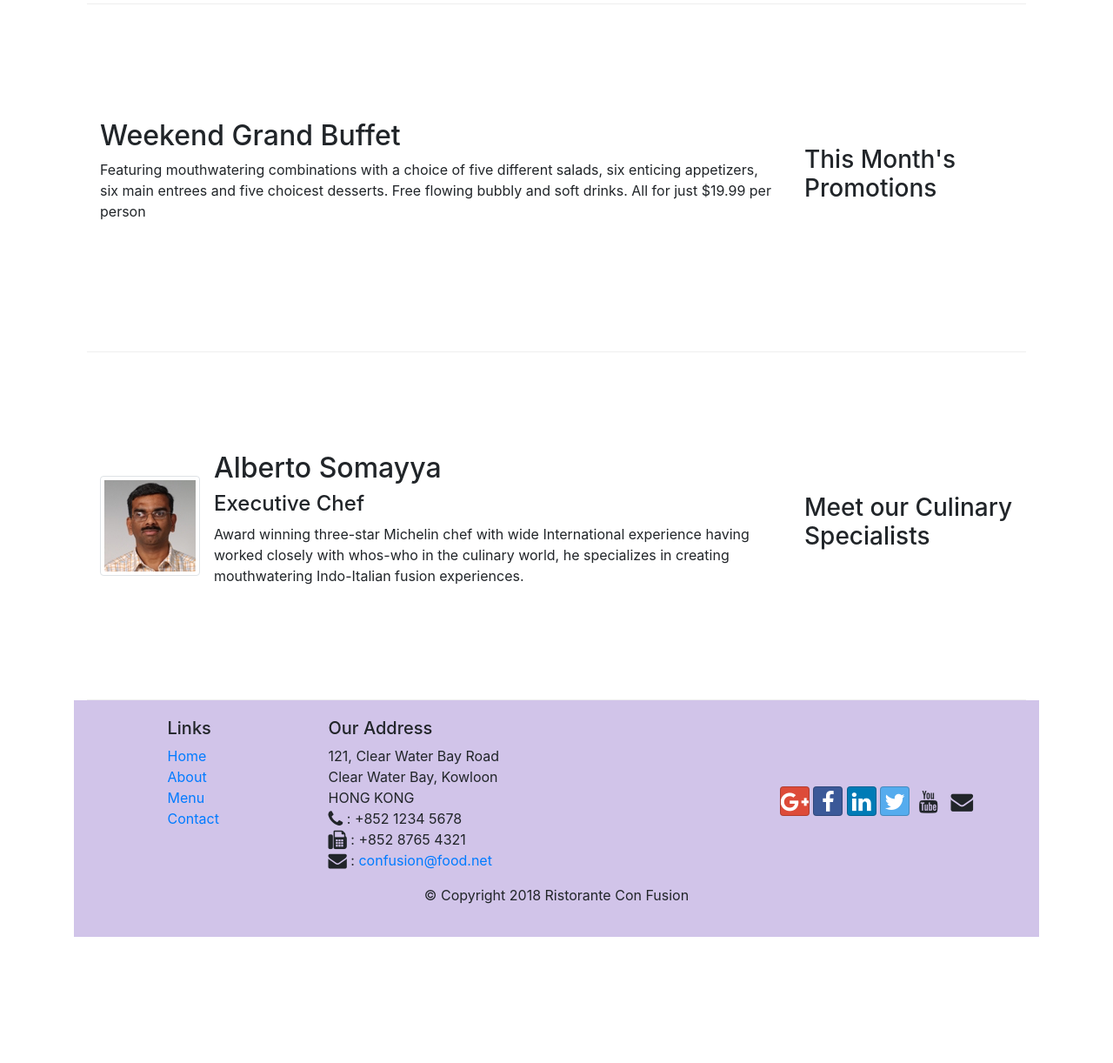
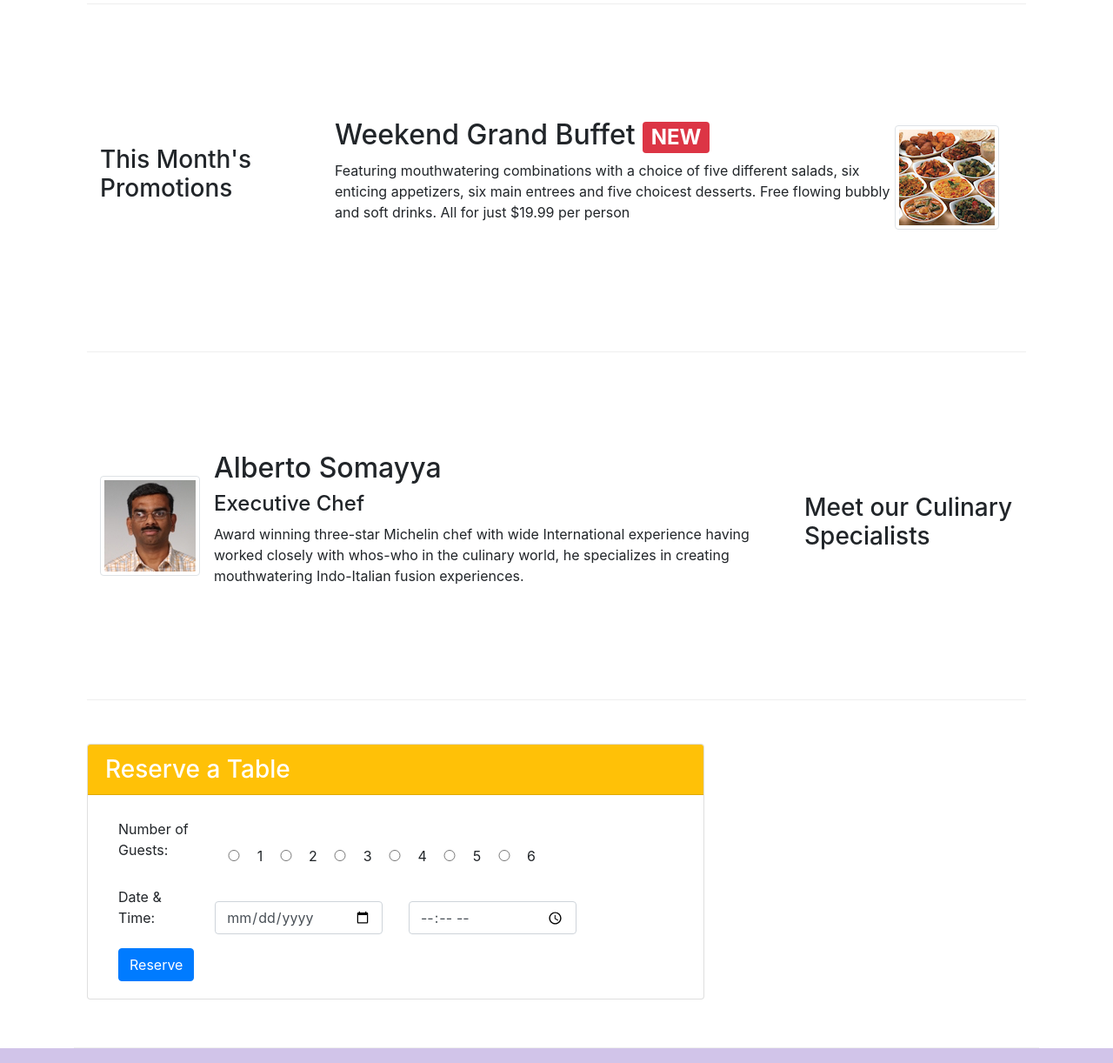
Before and after one commit to ahmadbappy/RiverFlower, a website: page index.html in a window 1280 px wide. Shown: the part 860-2082 px from the top of the page at 87% size. Before the commit the page ends 1937 px from the top, so only its background shows below. Drawn offline with nearby package versions, Linux system fonts and the light colour scheme.

Commit message:
Assignment 2

```diff
--- a/index.html
+++ b/index.html
@@ -51,9 +51,10 @@
                     <p>We take inspiration from the World's best cuisines, and create a unique fusion experience. Our
                         lipsmacking creations will tickle your culinary senses!</p>
                 </div>
-                <div class="col-12 col-sm align-self-center">
+                <div class="col-12 col-sm-4 align-self-center">
                     <img src="img/logo.png" class="img-fluid">
                 </div>
+                <div class="col-sm btn btn-warning align-self-center"><strong>Reserve Table</strong></div>
             </div>
         </div>
     </header>
@@ -79,7 +80,11 @@
                     <div class="media">
                         <img class="d-flex mr-3 img-thumbnail align-self-center" src="img/uthappizza.png">
                         <div class="media-body">
-                            <h2 class="mt-0">Uthappizza</h2>
+                            <h2 class="mt-0">Uthappizza
+                                <span class="badge badge-danger">HOT</span>
+                                <span class="badge badge-pill badge-secondary">$4.99</span>
+                            </h2>
+                            <div class="d-none d-sm-block">
                                 <p>A unique combination of Indian Uthappam (pancake) and Italian pizza, topped with
                                     Cerignola
                                     olives,
@@ -88,18 +93,33 @@
                         </div>
                     </div>
                 </div>
+            </div>
 
 
             <div class="row row-content align-items-center">
-                <div class="col-12 col-sm-4 order-sm-last col-md-3">
+                <div class="col-12 col-sm-4 order-sm-first col-md-3">
                     <h3>This Month's Promotions</h3>
                 </div>
-                <div class="col col-sm order-sm-first col-md">
-                    <h2>Weekend Grand Buffet</h2>
-                    <p>Featuring mouthwatering combinations with a choice of five different salads, six enticing
+                <div class="col col-sm order-sm-last col-md">
+                    <div class="media">
+                        <img class="d-flex mr-3 img-thumbnail order-sm-last align-self-center" src="img/buffet.png">
+                        <div class="media-body">
+                            <h2 class="mt-0">Weekend Grand Buffet
+                                <span class="badge badge-danger">NEW</span>
+                            </h2>
+                            <div class="d-none d-sm-block">
+                                <p>Featuring mouthwatering combinations with a choice of five different salads, six
+                                    enticing
                                     appetizers,
-                        six main entrees and five choicest desserts. Free flowing bubbly and soft drinks. All for just
-                        $19.99 per person </p>
+                                    six main entrees and five choicest desserts. Free flowing bubbly and soft drinks.
+                                    All
+                                    for just
+                                    $19.99 per person
+                                </p>
+                            </div>
+
+                        </div>
+                    </div>
                 </div>
             </div>
 
@@ -124,6 +144,44 @@
                 </div>
             </div>
         </div>
+        <div class="row row-content align-self-center">
+            <div class="col-sm-8">
+                <div class="card">
+                    <h3 class="card-header bg-warning text-white">Reserve a Table</h3>
+                    <div class="card-body">
+                        <form class="col-sm">
+                            <div class="form-group row">
+                                <label for="guestsCount" class="col-12 col-md-2 col-form-label">Number of Guests:
+                                </label>
+                                <div class="col-sm mt-auto">
+                                    <input type="radio" class="col col-md-1"> 1
+                                    <input type="radio" class="col col-md-1"> 2
+                                    <input type="radio" class="col col-md-1"> 3
+                                    <input type="radio" class="col col-md-1"> 4
+                                    <input type="radio" class="col col-md-1"> 5
+                                    <input type="radio" class="col col-md-1"> 6
+                                </div>
+                            </div>
+
+                            <div class="form-group row">
+                                <label for="Date&Time" class="col-12 col-md-2 col-form-label">Date & Time: </label>
+                                <div class="col-6 col-md-4 mt-auto">
+                                    <input type="date" class="form-control" id="date" name="date" placeholder="Date">
+                                </div>
+                                <div class="col-6 col-md-4 mt-auto">
+                                    <input type="time" class="form-control" id="time" name="time" placeholder="Time">
+                                </div>
+                            </div>
+
+                            <button class="btn btn-primary"> Reserve </button>
+
+                        </form>
+                    </div>
+                </div>
+            </div>
+        </div>
+    </div>
+
 
     <footer class="footer">
         <div class="container">
```
Lines whose indentation alone changed are shown as unchanged.
